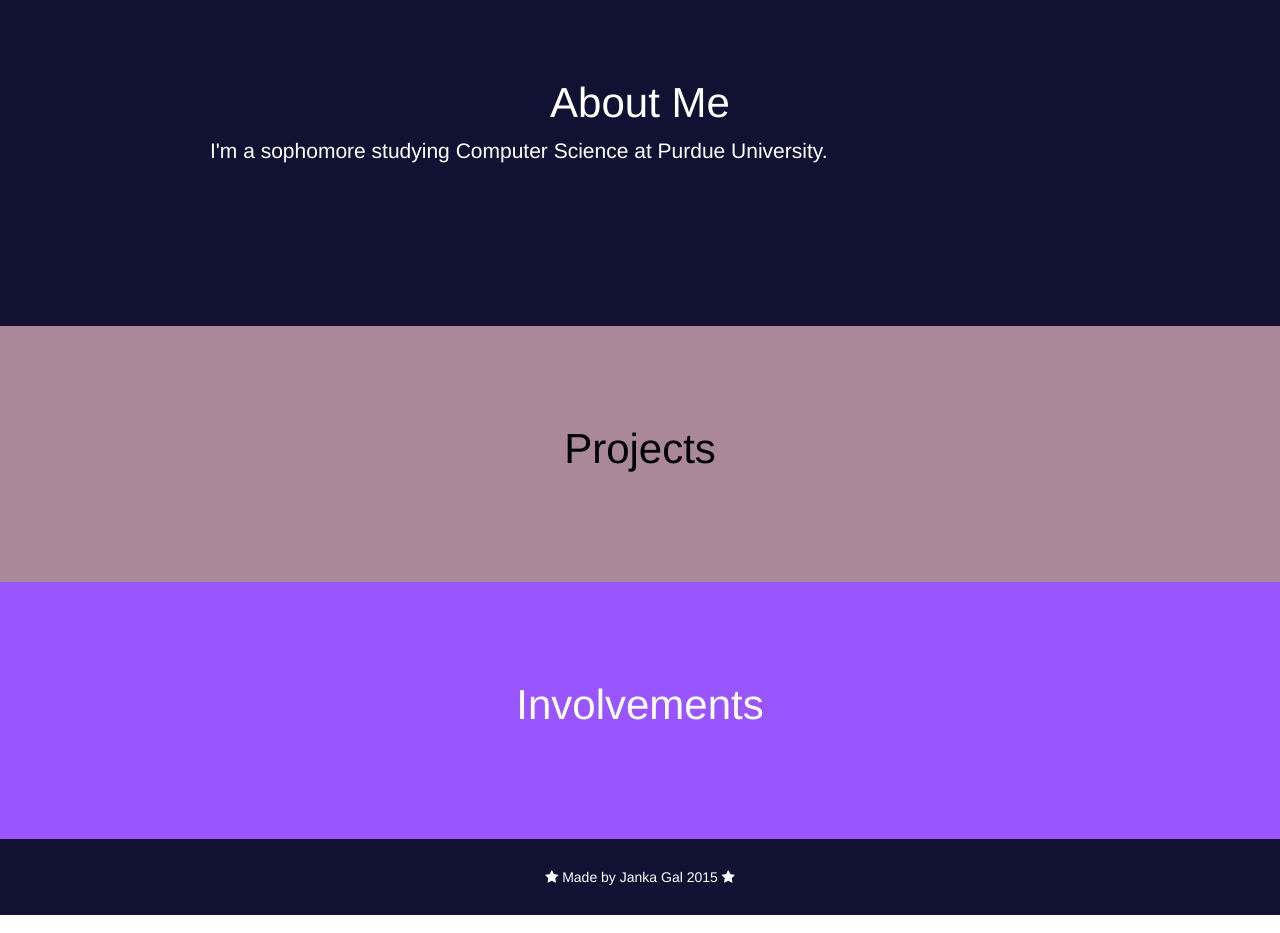
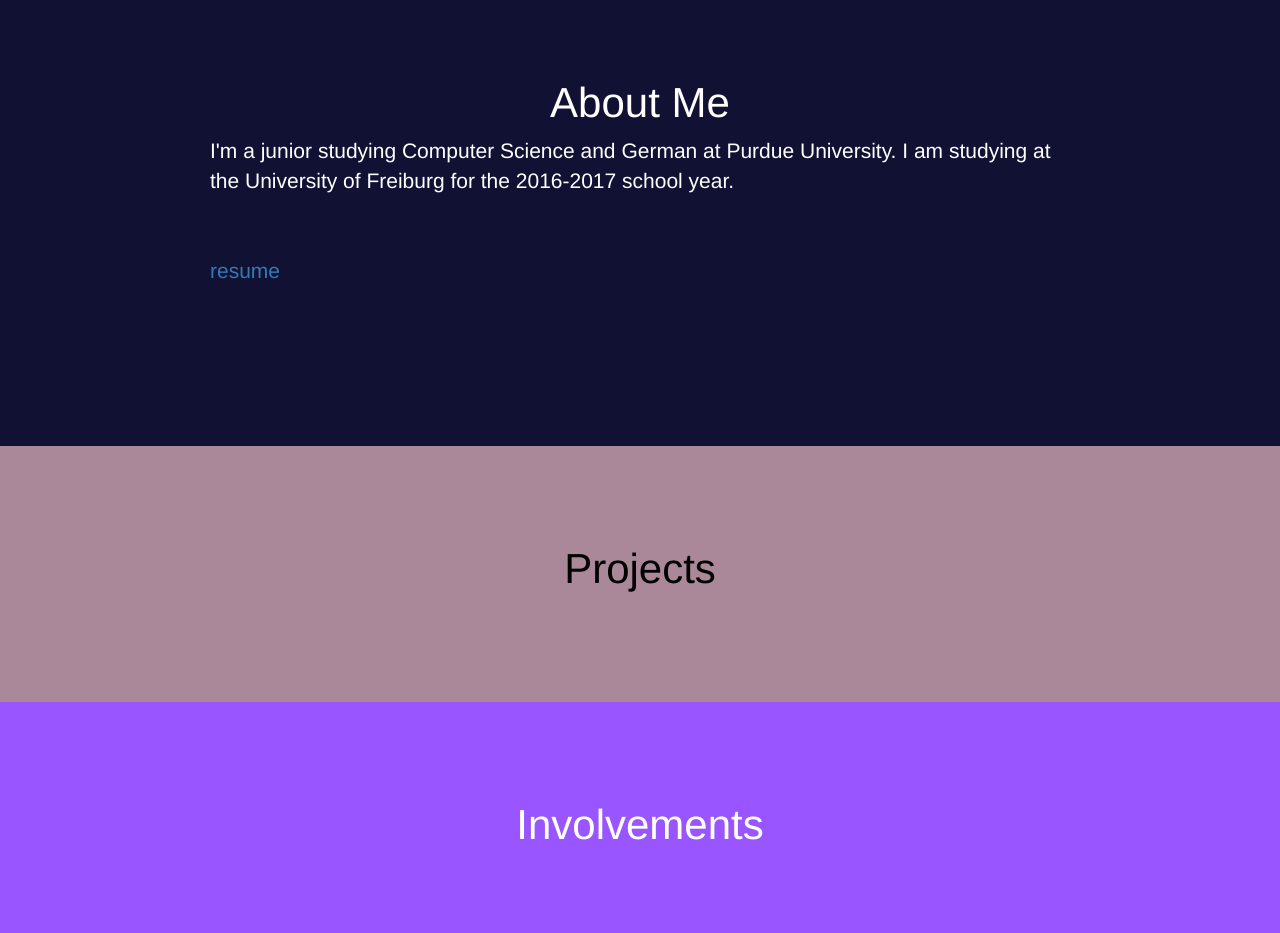
Before and after one commit to jgal/jgal.github.io, a website: page my-website/index.html in a window 1280 px wide. Shown: the part 820-1753 px from the top of the page. Drawn offline with Linux system fonts and the light colour scheme; files whose address does not match are found by name.

Commit message:
updated about me

```diff
--- a/my-website/index.html
+++ b/my-website/index.html
@@ -24,8 +24,11 @@
         <section class='about'>
             <h2 class='section-title'>About Me</h2>
             <div class='section-text'>
-            <p>I'm a sophomore studying Computer Science at Purdue University.</p>
-
+            <p>I'm a junior studying Computer Science and German at Purdue University.
+                I am studying at the University of Freiburg for the 2016-2017 school year.</p>
+            </div>
+            <div class='section-text'>
+                    <p><a href="resume link">resume</a></p>
             </div>
         </section>
         <section class='projects'>
```
